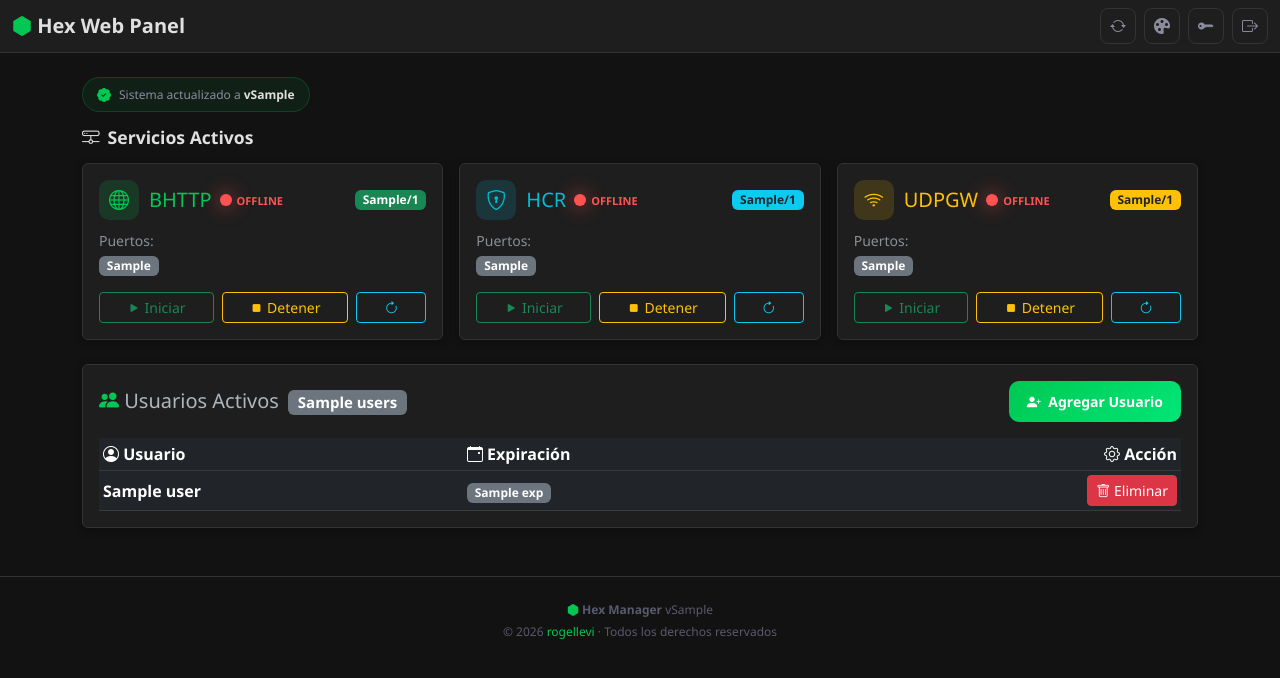
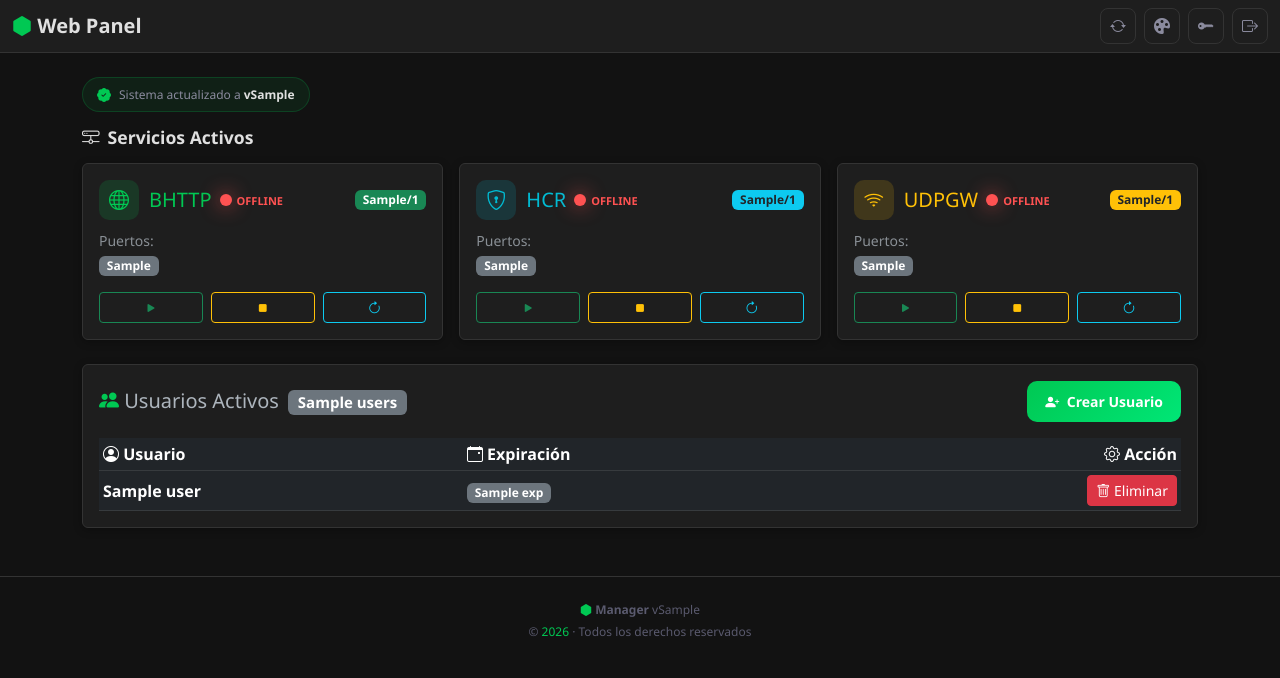
Before and after one commit to rogellevi/HCR_BHTTP, a Flask app: template templates/dashboard.html in a window 1280 px wide. Shown: the top 678 px of the page. Run offline with Flask 3, Linux system fonts and the light colour scheme; the template is opened without the code that fills it: most values are stand-ins (such as "Sample title", 1, 10 or a date in 2020); parts of the project's set-up code (start-up, migrations or seed data) failed here and were passed over.

Commit message:
Actualizar dashboard.html

```diff
--- a/templates/dashboard.html
+++ b/templates/dashboard.html
@@ -3,7 +3,7 @@
 <head>
     <meta charset="UTF-8">
     <meta name="viewport" content="width=device-width, initial-scale=1.0">
-    <title>Hex Dashboard</title>
+    <title>Dashboard</title>
     <link href="https://cdn.jsdelivr.net/npm/bootstrap@5.3.0/dist/css/bootstrap.min.css" rel="stylesheet">
     <link rel="stylesheet" href="https://cdn.jsdelivr.net/npm/bootstrap-icons@1.11.0/font/bootstrap-icons.css">
     <link href="https://fonts.googleapis.com/css2?family=Orbitron:wght@400;700;900&family=Rajdhani:wght@500;700&display=swap" rel="stylesheet">
@@ -696,7 +762,7 @@
     <nav class="navbar navbar-dark sticky-top">
         <div class="container-fluid">
             <span class="navbar-brand mb-0 h1">
-                <i class="bi bi-hexagon-fill text-success"></i> Hex Web Panel
+                <i class="bi bi-hexagon-fill text-success"></i> Web Panel
             </span>
             <div class="nav-controls">
                 <!-- Auto-refresh toggle -->
@@ -810,8 +876,8 @@
                         </div>
                     </div>
                     <div class="d-flex gap-2">
-                        <a href="/control_service/bhttp/start" class="btn btn-sm btn-outline-success flex-fill" onclick="return confirm('¿Iniciar BHTTP?')"><i class="bi bi-play-fill"></i> Iniciar</a>
-                        <a href="/control_service/bhttp/stop" class="btn btn-sm btn-outline-warning flex-fill" onclick="return confirm('¿Detener BHTTP?')"><i class="bi bi-stop-fill"></i> Detener</a>
+                        <a href="/control_service/bhttp/start" class="btn btn-sm btn-outline-success flex-fill" onclick="return confirm('¿Iniciar BHTTP?')"><i class="bi bi-play-fill"></i></a>
+                        <a href="/control_service/bhttp/stop" class="btn btn-sm btn-outline-warning flex-fill" onclick="return confirm('¿Detener BHTTP?')"><i class="bi bi-stop-fill"></i></a>
                         <a href="/control_service/bhttp/restart" class="btn btn-sm btn-outline-info flex-fill" onclick="return confirm('¿Reiniciar BHTTP?')"><i class="bi bi-arrow-clockwise"></i></a>
                     </div>
                 </div></div>
@@ -838,8 +904,8 @@
                         </div>
                     </div>
                     <div class="d-flex gap-2">
-                        <a href="/control_service/hcr/start" class="btn btn-sm btn-outline-success flex-fill" onclick="return confirm('¿Iniciar HCR?')"><i class="bi bi-play-fill"></i> Iniciar</a>
-                        <a href="/control_service/hcr/stop" class="btn btn-sm btn-outline-warning flex-fill" onclick="return confirm('¿Detener HCR?')"><i class="bi bi-stop-fill"></i> Detener</a>
+                        <a href="/control_service/hcr/start" class="btn btn-sm btn-outline-success flex-fill" onclick="return confirm('¿Iniciar HCR?')"><i class="bi bi-play-fill"></i></a>
+                        <a href="/control_service/hcr/stop" class="btn btn-sm btn-outline-warning flex-fill" onclick="return confirm('¿Detener HCR?')"><i class="bi bi-stop-fill"></i></a>
                         <a href="/control_service/hcr/restart" class="btn btn-sm btn-outline-info flex-fill" onclick="return confirm('¿Reiniciar HCR?')"><i class="bi bi-arrow-clockwise"></i></a>
                     </div>
                 </div></div>
@@ -866,8 +932,8 @@
                         </div>
                     </div>
                     <div class="d-flex gap-2">
-                        <a href="/control_service/udpgw/start" class="btn btn-sm btn-outline-success flex-fill" onclick="return confirm('¿Iniciar UDPGW?')"><i class="bi bi-play-fill"></i> Iniciar</a>
-                        <a href="/control_service/udpgw/stop" class="btn btn-sm btn-outline-warning flex-fill" onclick="return confirm('¿Detener UDPGW?')"><i class="bi bi-stop-fill"></i> Detener</a>
+                        <a href="/control_service/udpgw/start" class="btn btn-sm btn-outline-success flex-fill" onclick="return confirm('¿Iniciar UDPGW?')"><i class="bi bi-play-fill"></i></a>
+                        <a href="/control_service/udpgw/stop" class="btn btn-sm btn-outline-warning flex-fill" onclick="return confirm('¿Detener UDPGW?')"><i class="bi bi-stop-fill"></i></a>
                         <a href="/control_service/udpgw/restart" class="btn btn-sm btn-outline-info flex-fill" onclick="return confirm('¿Reiniciar UDPGW?')"><i class="bi bi-arrow-clockwise"></i></a>
                     </div>
                 </div></div>
@@ -884,7 +950,7 @@
                             <span class="badge bg-secondary ms-1">{{ stats.users }}</span>
                         </h5>
                         <button type="button" class="btn btn-add-user" data-bs-toggle="modal" data-bs-target="#addUserModal">
-                            <i class="bi bi-person-plus-fill me-1"></i> Agregar Usuario
+                            <i class="bi bi-person-plus-fill me-1"></i> Crear Usuario
                         </button>
                     </div>
                     <div class="table-responsive">
@@ -924,10 +990,10 @@
         <div class="container">
             <p class="mb-1">
                 <i class="bi bi-hexagon-fill text-success"></i>
-                <strong>Hex Manager</strong> v{{ stats.update_info.local_version }}
+                <strong>Manager</strong> v{{ stats.update_info.local_version }}
             </p>
             <p class="mb-0">
-                &copy; 2026 <a href="https://github.com/rogellevi/HCR_BHTTP" target="_blank">rogellevi</a> · Todos los derechos reservados
+                &copy;<a href="" target="_blank">  2026</a> · Todos los derechos reservados
             </p>
         </div>
     </footer>
@@ -959,7 +1025,7 @@
                     </div>
                     <div class="modal-footer">
                         <button type="button" class="btn btn-secondary" data-bs-dismiss="modal"><i class="bi bi-x-circle"></i> Cancelar</button>
-                        <button type="submit" class="btn btn-success"><i class="bi bi-check-circle-fill"></i> Crear Usuario</button>
+                        <button type="submit" class="btn btn-success"><i class="bi bi-check-circle-fill"></i> Crear</button>
                     </div>
                 </form>
             </div>
@@ -1247,7 +1313,7 @@
                 <div class="update-steps">
                     <div class="update-step" id="step-menu">
                         <div class="update-step-icon"><i class="bi bi-list"></i></div>
-                        <div class="update-step-text">Actualizando menú HEX</div>
+                        <div class="update-step-text">Actualizando menú</div>
                         <div class="update-step-status">Pendiente</div>
                     </div>
                     <div class="update-step" id="step-templates">
@@ -1360,7 +1426,7 @@
         //  TOAST INICIAL DE BIENVENIDA
         // ═══════════════════════════════════════════════════════════
         setTimeout(() => {
-            showToast('info', '¡Bienvenido!', 'Hex Manager v{{ stats.update_info.local_version }}');
+            showToast('info', '¡Bienvenido!', 'Manager v{{ stats.update_info.local_version }}');
         }, 500);
     </script>
 </body>
```
Also changed, not shown: other parts of templates/dashboard.html (+74 -8 lines).
